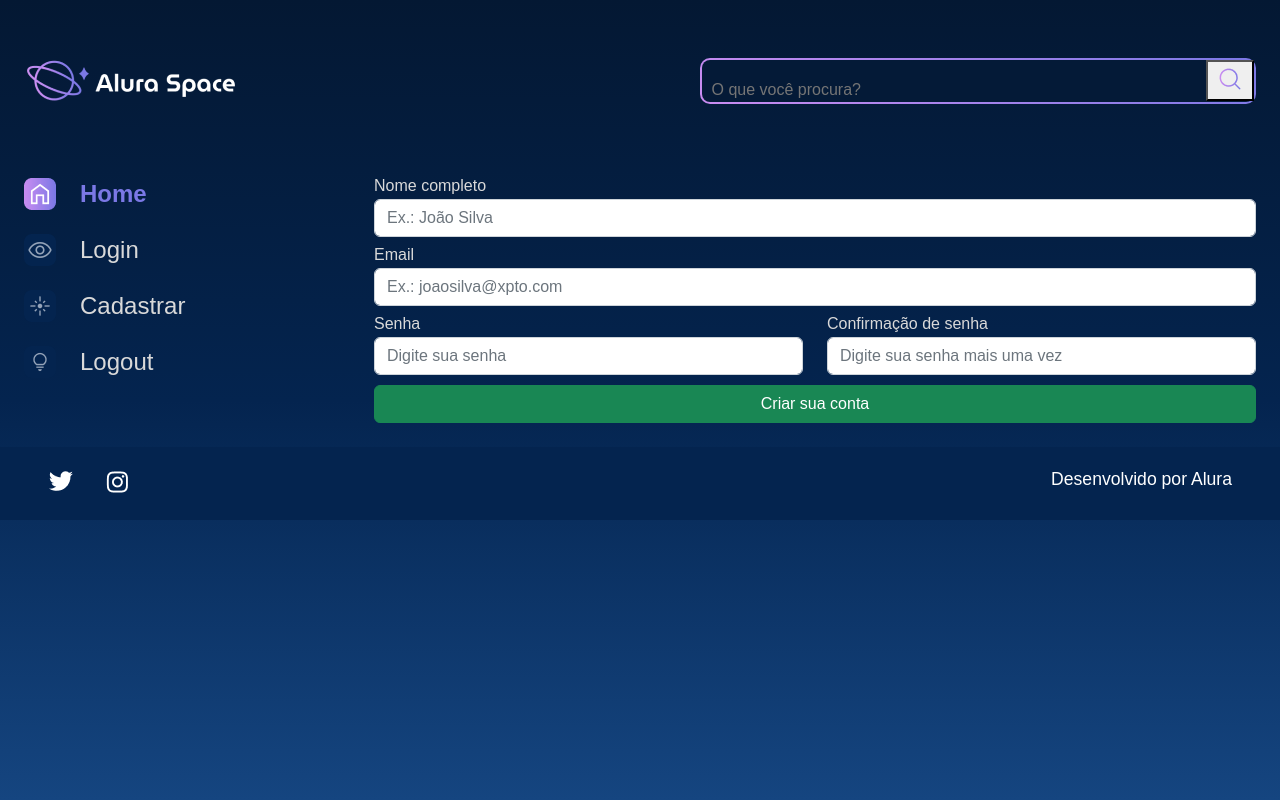
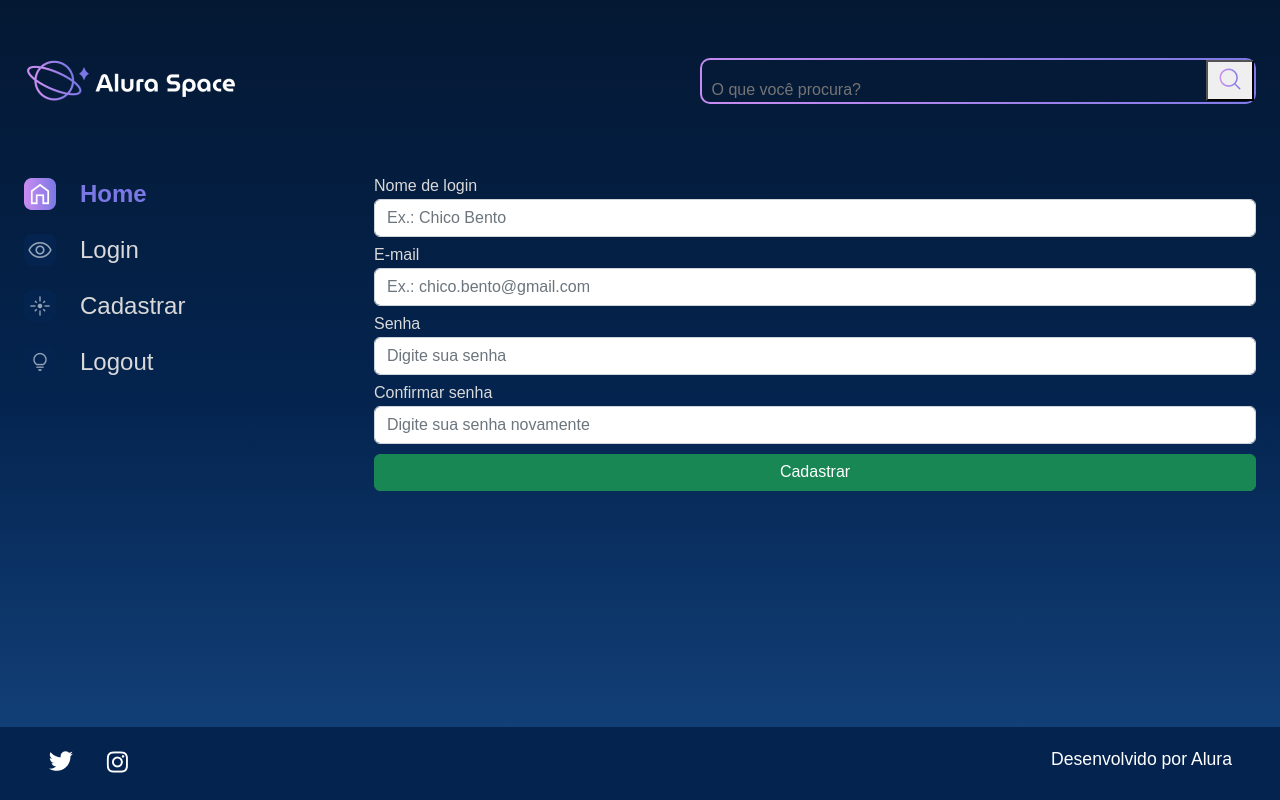
Before and after one commit to gmunhoz98/alura_space, a Django app: page /cadastro in a window 1280 px wide. Run offline with Django 5.2, Linux system fonts and the light colour scheme.

Commit message:
Seguranca: Formulario no Django

```diff
--- a/templates/usuarios/cadastro.html
+++ b/templates/usuarios/cadastro.html
@@ -1,72 +1,80 @@
 {% load static %}
-
 <!DOCTYPE html>
 <html lang="pt-br">
 
 <head>
-    <meta charset="UTF-8">
-    <meta http-equiv="X-UA-Compatible" content="IE=edge">
-    <meta name="viewport" content="width=device-width, initial-scale=1.0">
+    <meta charset="UTF-8" />
+    <meta http-equiv="X-UA-Compatible" content="IE=edge" />
+    <meta name="viewport" content="width=device-width, initial-scale=1.0" />
     <title>Alura Space</title>
-    <link rel="preconnect" href="https://fonts.googleapis.com">
-    <link rel="preconnect" href="https://fonts.gstatic.com" crossorigin>
-    <link href="https://fonts.googleapis.com/css2?family=Poppins:wght@400;500;600&display=swap" rel="stylesheet">
-    <!-- CSS only -->
-    <link href="https://cdn.jsdelivr.net/npm/bootstrap@5.2.2/dist/css/bootstrap.min.css" rel="stylesheet" integrity="sha384-Zenh87qX5JnK2Jl0vWa8Ck2rdkQ2Bzep5IDxbcnCeuOxjzrPF/et3URy9Bv1WTRi" crossorigin="anonymous">
-    <link rel="stylesheet" href="{% static '/styles/style.css' %}">
+
+    <link rel="preconnect" href="https://fonts.googleapis.com" />
+    <link rel="preconnect" href="https://fonts.gstatic.com" crossorigin />
+    <link href="https://fonts.googleapis.com/css2?family=Poppins:wght@400;500;600&display=swap" rel="stylesheet" />
+
+    <!-- CSS Bootstrap -->
+    <link href="https://cdn.jsdelivr.net/npm/bootstrap@5.2.2/dist/css/bootstrap.min.css" rel="stylesheet" integrity="sha384-Zenh87qX5JnK2Jl0vWa8Ck2rdkQ2Bzep5IDxbcnCeuOxjzrPF/et3URy9Bv1WTRi" crossorigin="anonymous" />
+    <link rel="stylesheet" href="{% static '/styles/style.css' %}" />
 </head>
 
-<body>
-    <div class="pagina-inicial">
+<body class="d-flex flex-column min-vh-100">
+    <div class="pagina-inicial flex-grow-1">
         <header class="cabecalho">
             <img src="{% static '/assets/logo/Logo(2).png' %}" alt="Logo da Alura Space" />
+
             <div class="cabecalho__busca">
                 <div class="busca__fundo">
                     <form action="{% url 'buscar' %}">
-                        <input  class="busca__input" type="text" name="buscar" placeholder="O que você procura?">
+                        <input class="busca__input" type="text" name="buscar" placeholder="O que você procura?" />
                         <button type="submit">
-                            <img class="busca__icone" src="{% static '/assets/ícones/1x/search.png' %}" alt="ícone de search">
+                            <img class="busca__icone" src="{% static '/assets/ícones/1x/search.png' %}" alt="Ícone de search" />
                         </button>
                     </form>
                 </div>
             </div>
         </header>
+
         <main class="principal">
             <section class="menu-lateral">
                 <nav class="menu-lateral__navegacao">
-                    <a href="{% url 'index' %}"><img src="{% static '/assets/ícones/1x/Home - ativo.png' %}"> Home</a>
-                    <a href="{% url 'login' %}"><img src="{% static '/assets/ícones/1x/Mais vistas - inativo.png' %}"> Login</a>
-                    <a href="{% url 'cadastro' %}"><img src="{% static '/assets/ícones/1x/Novas - inativo.png' %}"> Cadastrar</a>
-                    <a href="#"><img src="{% static '/assets/ícones/1x/Surpreenda-me - inativo.png' %}"> Logout</a>
+                    <a href="{% url 'index' %}">
+                        <img src="{% static '/assets/ícones/1x/Home - ativo.png' %}" alt="Ícone Home" /> Home
+                    </a>
+                    <a href="{% url 'login' %}">
+                        <img src="{% static '/assets/ícones/1x/Mais vistas - inativo.png' %}" alt="Ícone Login" /> Login
+                    </a>
+                    <a href="{% url 'cadastro' %}">
+                        <img src="{% static '/assets/ícones/1x/Novas - inativo.png' %}" alt="Ícone Cadastro" /> Cadastrar
+                    </a>
+                    <a href="#">
+                        <img src="{% static '/assets/ícones/1x/Surpreenda-me - inativo.png' %}" alt="Ícone Logout" /> Logout
+                    </a>
                 </nav>
             </section>
+
             <section class="galeria" style="margin-left: 5em">
                 <form action="" method="">
+                    {% csrf_token %}
                     <div class="row">
+                        {% for field in form.visible_fields %}
                         <div class="col-12 col-lg-12" style="margin-bottom: 10px;">
-                            <label for="nome_cadastro" style="color:#D9D9D9; margin-bottom: 5px;"><b>Nome completo</b></label>
-                            <input type="text" class="form-control" name="nome_cadastro" placeholder="Ex.: João Silva" required>
+                            <label for="{{ field.id_for_label }}" style="color:#D9D9D9; margin-bottom: 5px;">
+                                {{ field.label }}
+                            </label>
+                            {{ field }}
                         </div>
-                        <div class="col-12 col-lg-12" style="margin-bottom: 10px;">
-                            <label for="email" style="color:#D9D9D9; margin-bottom: 5px;"><b>Email</b></label>
-                            <input type="email" class="form-control" name="email" placeholder="Ex.: joaosilva@xpto.com" required>
-                        </div>
-                        <div class="col-12 col-lg-6" style="margin-bottom: 10px;">
-                            <label for="password1" style="color:#D9D9D9; margin-bottom: 5px;"><b>Senha</b></label>
-                            <input type="password" class="form-control" name="password1" placeholder="Digite sua senha" required>
-                        </div>
-                        <div class="col-12 col-lg-6" style="margin-bottom: 10px;">
-                            <label for="password2" style="color:#D9D9D9; margin-bottom: 5px;"><b>Confirmação de senha</b></label>
-                            <input type="password" class="form-control" name="password2" placeholder="Digite sua senha mais uma vez" required>
-                        </div>
-                        <div class="col-12 text-center">
-                            <button class="btn btn-success col-12" style="padding: top 5px;" type="submit">Criar sua conta</button>
-                        </div>
+                        {% endfor %}
+                    </div>
+                    <div class="col-12 text-center">
+                        <button class="btn btn-success col-12" style="padding-top: 5px;" type="submit">
+                            Cadastrar
+                        </button>
                     </div>
                 </form>
             </section>
         </main>
     </div>
+
+    {% include 'galeria/partials/_footer.html' %}
 </body>
-
-{% include 'galeria/partials/_footer.html' %}
+</html>
--- /dev/null
+++ b/usuarios/forms.py
@@ -0,0 +1,59 @@
+from django import forms
+
+
+class LoginForms(forms.Form):
+    nome_login = forms.CharField(
+        label="Nome de login",
+        required=True,
+        max_length=100,
+        widget=forms.TextInput(
+            attrs={"class": "form-control", "placeholder": "Ex.: Chico Bento"}
+        ),
+    )
+
+    senha = forms.CharField(
+        label="Senha",
+        required=True,
+        max_length=70,
+        widget=forms.PasswordInput(
+            attrs={"class": "form-control", "placeholder": "Digite sua senha"}
+        ),
+    )
+
+
+class CadastroForms(forms.Form):
+    nome_cadastro = forms.CharField(
+        label="Nome de login",
+        required=True,
+        max_length=100,
+        widget=forms.TextInput(
+            attrs={"class": "form-control", "placeholder": "Ex.: Chico Bento"}
+        ),
+    )
+
+    email = forms.EmailField(
+        label="E-mail",
+        required=True,
+        max_length=100,
+        widget=forms.EmailInput(
+            attrs={"class": "form-control", "placeholder": "Ex.: chico.bento@gmail.com"}
+        ),
+    )
+
+    senha_1 = forms.CharField(
+        label="Senha",
+        required=True,
+        max_length=70,
+        widget=forms.PasswordInput(
+            attrs={"class": "form-control", "placeholder": "Digite sua senha"}
+        ),
+    )
+
+    senha_2 = forms.CharField(
+        label="Confirmar senha",
+        required=True,
+        max_length=70,
+        widget=forms.PasswordInput(
+            attrs={"class": "form-control", "placeholder": "Digite sua senha novamente"}
+        ),
+    )
--- a/usuarios/views.py
+++ b/usuarios/views.py
@@ -1,10 +1,14 @@
 from django.shortcuts import render
+from usuarios.forms import LoginForms, CadastroForms
 
 
 # Create your views here.
 def login(request):
-    return render(request, "usuarios/login.html")
+    form = LoginForms()
+
+    return render(request, "usuarios/login.html", {"form": form})
 
 
 def cadastro(request):
-    return render(request, "usuarios/cadastro.html")
+    form = CadastroForms()
+    return render(request, "usuarios/cadastro.html", {"form": form})
```
Also changed, not shown: templates/usuarios/login.html (+37 -84 lines).
